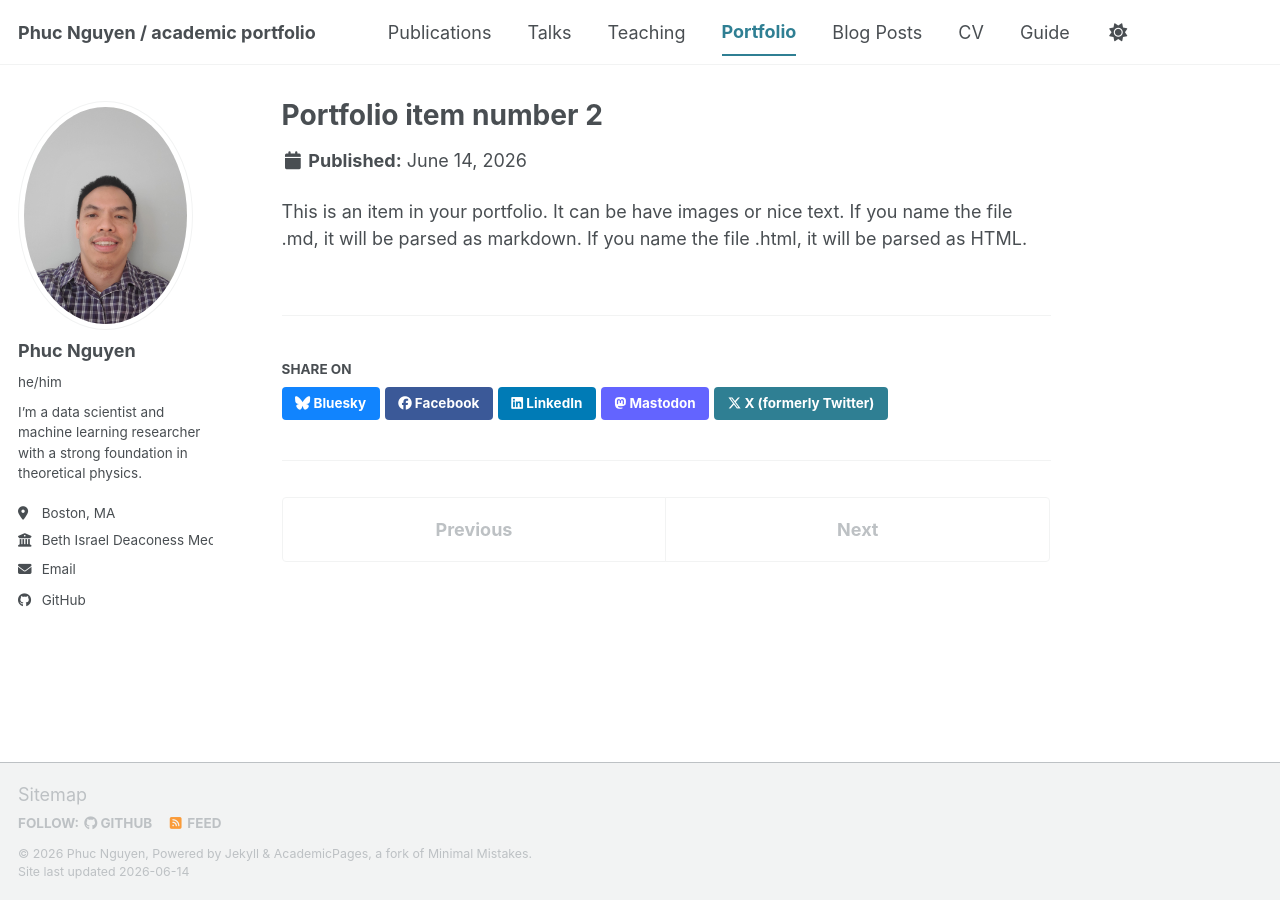
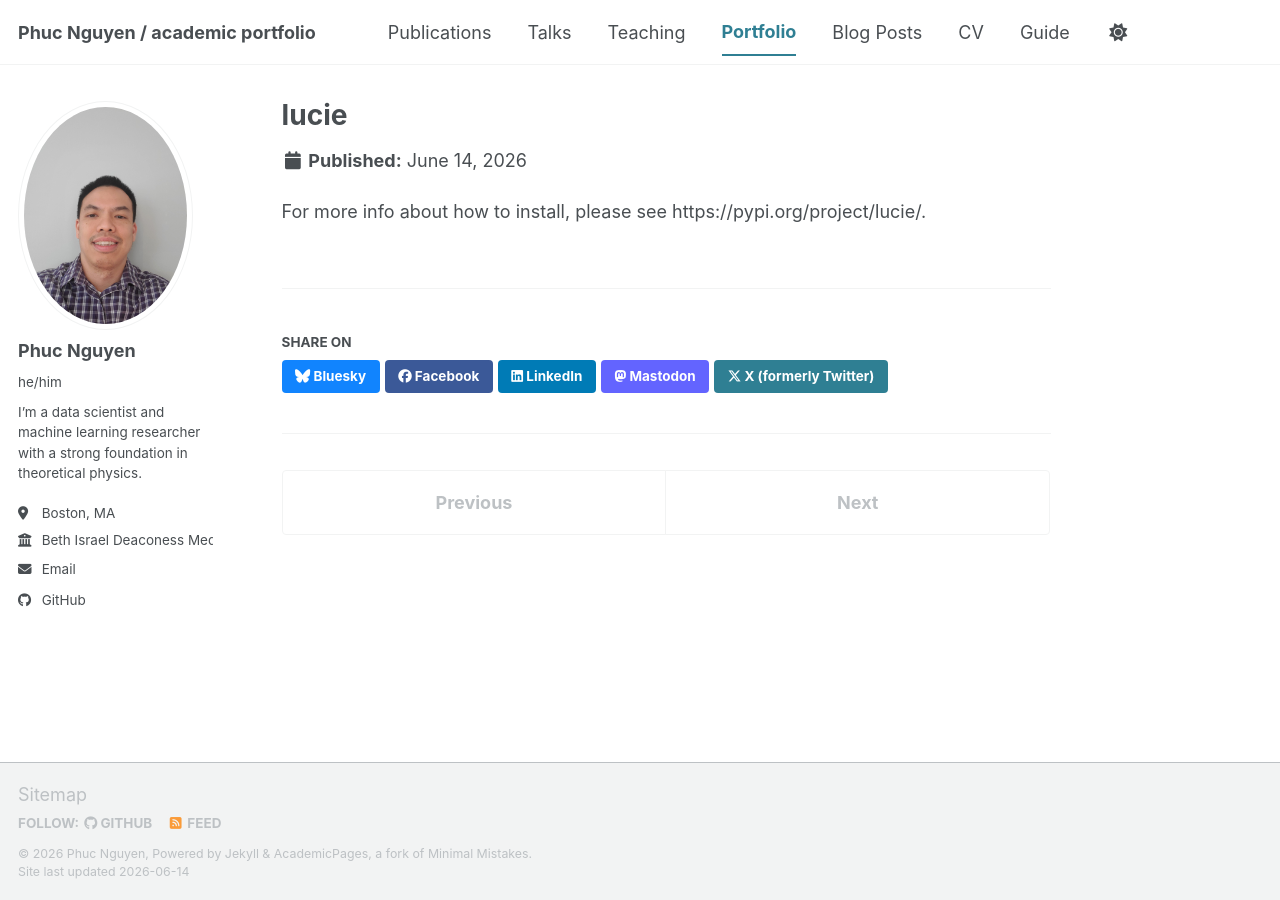
Before and after one commit to nhongphuc/nhongphuc.github.io, a Jekyll site: the page built from _portfolio/portfolio-2.html, in a window 1280 px wide. Built offline with Jekyll 4.4.1, drawn with Linux system fonts in a browser that asks for light colours; a script bundle is joined from its source files by our own code; library files that are not in the unit come from our copies.

Commit message:
Change portfolio item title and excerpt
Updated portfolio item details to reflect new project information.

```diff
--- a/_portfolio/portfolio-2.html
+++ b/_portfolio/portfolio-2.html
@@ -1,7 +1,7 @@
 ---
-title: "Portfolio item number 2"
-excerpt: "Short description of portfolio item number 2 <br/><img src='/images/500x300.png'>"
+title: "lucie"
+excerpt: "a python package for facilitating the importation of UCIML datasets"
 collection: portfolio
 ---
 
-This is an item in your portfolio. It can be have images or nice text. If you name the file .md, it will be parsed as markdown. If you name the file .html, it will be parsed as HTML.
+For more info about how to install, please see https://pypi.org/project/lucie/.
```
